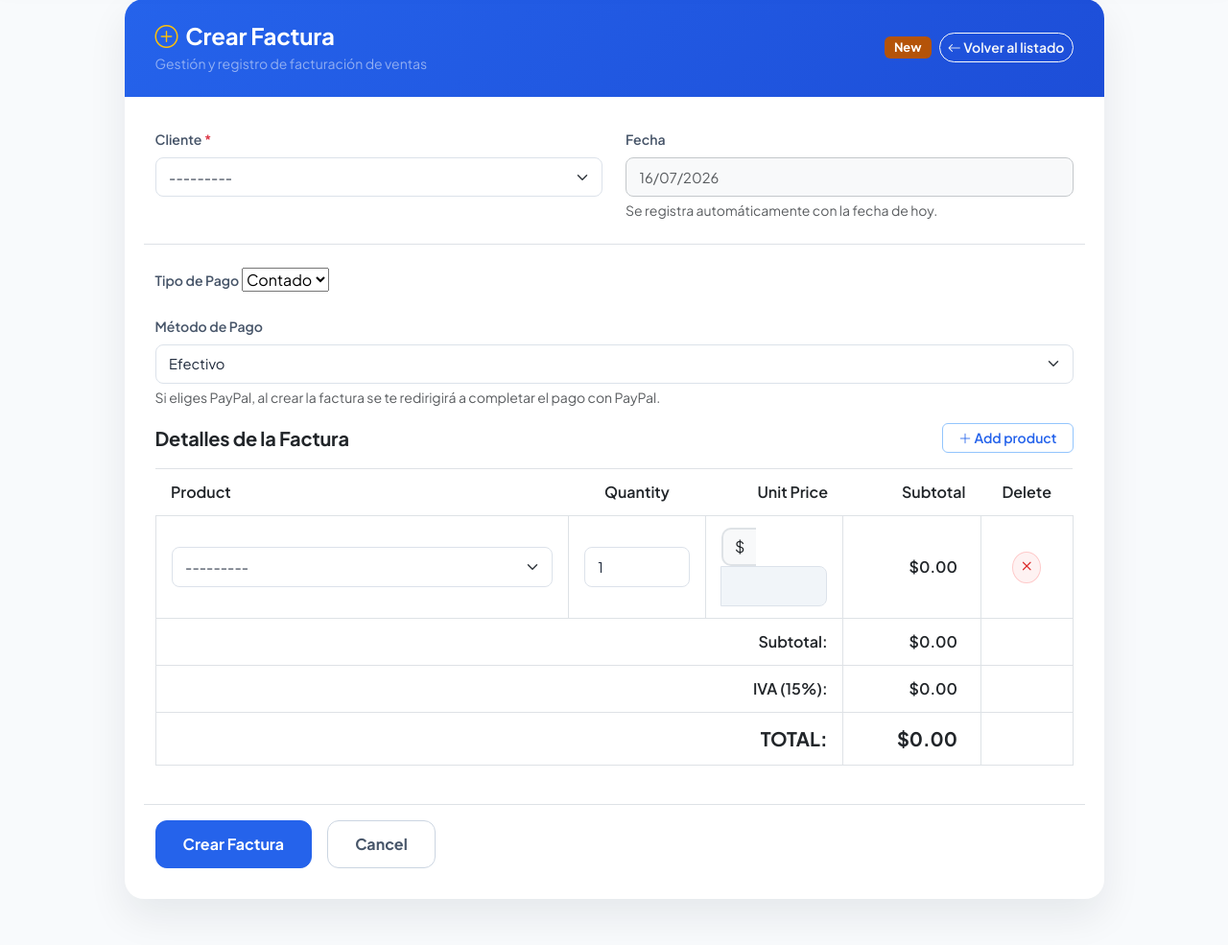
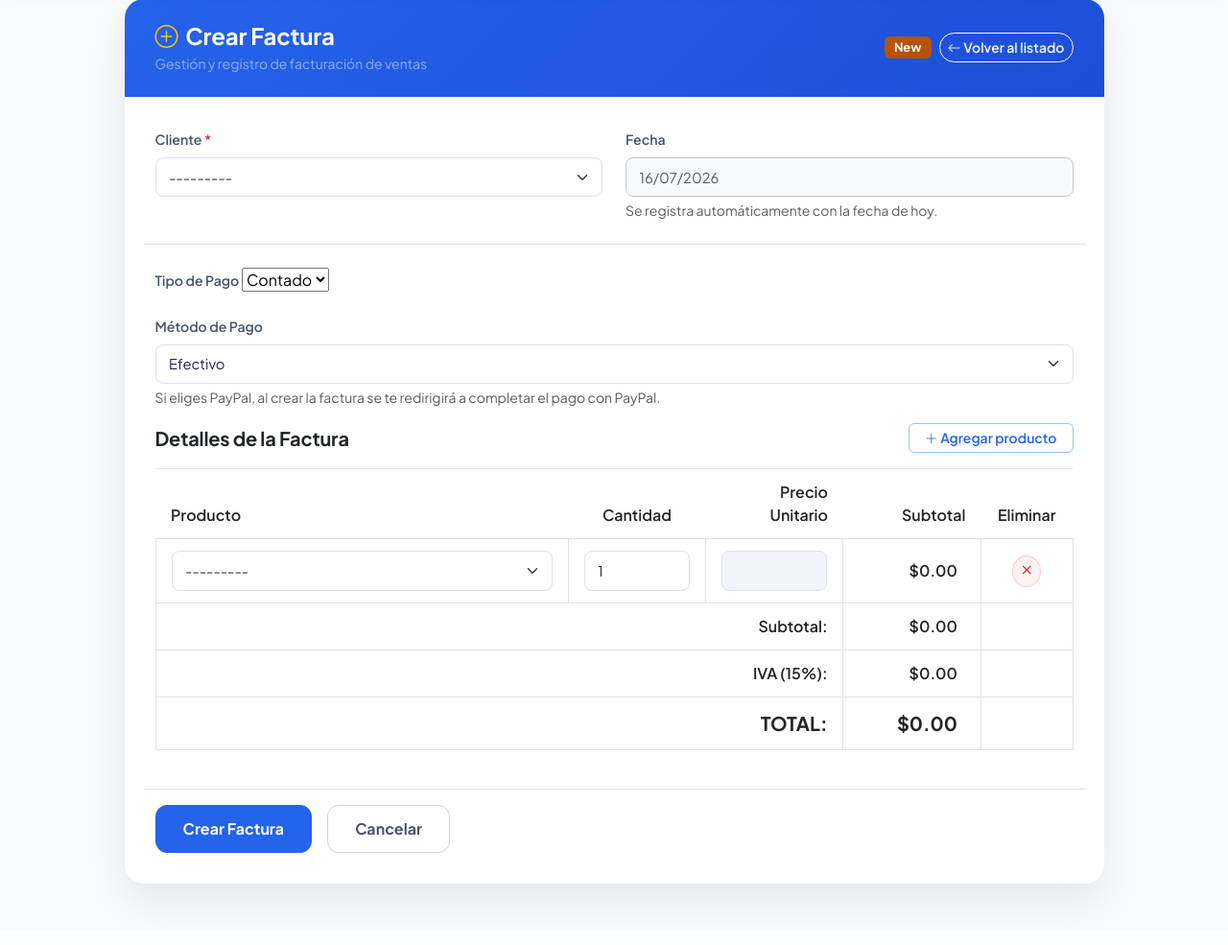
Before and after one commit to DGrex/Proyecto_ventas_POO, a Django app: page /invoices/create/ in a window 1280 px wide; the page is wider, and only the part inside the window is pictured. Shown: the part 101-1086 px from the top of that part at 96% size. After the commit the page ends 1043 px from the top of that part, so only its background shows below. Run offline with Django 5.2, Linux system fonts and the light colour scheme; a user stored in the database is signed in; data comes from the database, SQL or seed files in the repository.

Commit message:
feat(billing): translate invoice form labels and buttons to Spanish

```diff
--- a/billing/templates/billing/invoice_form.html
+++ b/billing/templates/billing/invoice_form.html
@@ -94,7 +94,7 @@
           <div class="d-flex justify-content-between align-items-center mb-3">
             <h5 class="fw-bold text-dark mb-0">Detalles de la Factura</h5>
             <button type="button" class="btn btn-outline-primary btn-sm px-3 rounded" id="btn-add-row">
-              <i class="bi bi-plus-lg"></i> Add product
+              <i class="bi bi-plus-lg"></i> Agregar producto
             </button>
           </div>
 
@@ -104,11 +104,11 @@
             <table class="table table-bordered align-middle details-table" id="details-table">
               <thead>
                 <tr>
-                  <th style="width: 45%;">Product</th>
-                  <th style="width: 15%;" class="text-center">Quantity</th>
-                  <th style="width: 15%;" class="text-end">Unit Price</th>
+                  <th style="width: 45%;">Producto</th>
+                  <th style="width: 15%;" class="text-center">Cantidad</th>
+                  <th style="width: 15%;" class="text-end">Precio Unitario</th>
                   <th style="width: 15%;" class="text-end">Subtotal</th>
-                  <th style="width: 10%;" class="text-center">Delete</th>
+                  <th style="width: 10%;" class="text-center">Eliminar</th>
                 </tr>
               </thead>
               <tbody id="details-tbody">
@@ -124,11 +124,7 @@
                     {{ formset.empty_form.quantity }}
                   </td>
                   <td>
-                    <div class="input-group">
-                      <span class="input-group-text bg-light border-2 border-end-0"
-                        style="border-radius: 10px 0 0 10px;">$</span>
-                      {{ formset.empty_form.unit_price }}
-                    </div>
+                    {{ formset.empty_form.unit_price }}
                   </td>
                   <td class="text-end fw-semibold row-subtotal-display" style="padding-right: 1.5rem;">$0.00</td>
                   <td class="text-center">
@@ -165,11 +161,7 @@
                     {% endif %}
                   </td>
                   <td>
-                    <div class="input-group">
-                      <span class="input-group-text bg-light border-2 border-end-0"
-                        style="border-radius: 10px 0 0 10px;">$</span>
-                      {{ detail_form.unit_price }}
-                    </div>
+                    {{ detail_form.unit_price }}
                     {% if detail_form.unit_price.errors %}
                     <div class="invalid-feedback d-block">
                       {% for error in detail_form.unit_price.errors %}{{ error }}{% endfor %}
@@ -217,7 +209,7 @@
               </button>
               <a href="{% url 'billing:invoice_list' %}"
                 class="btn btn-premium-cancel d-flex align-items-center justify-content-center">
-                Cancel
+                Cancelar
               </a>
             </div>
           </div>
```
